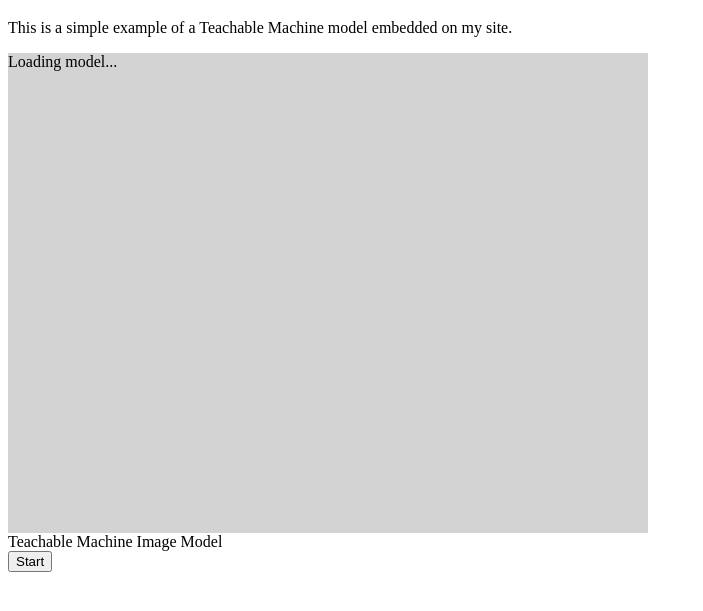
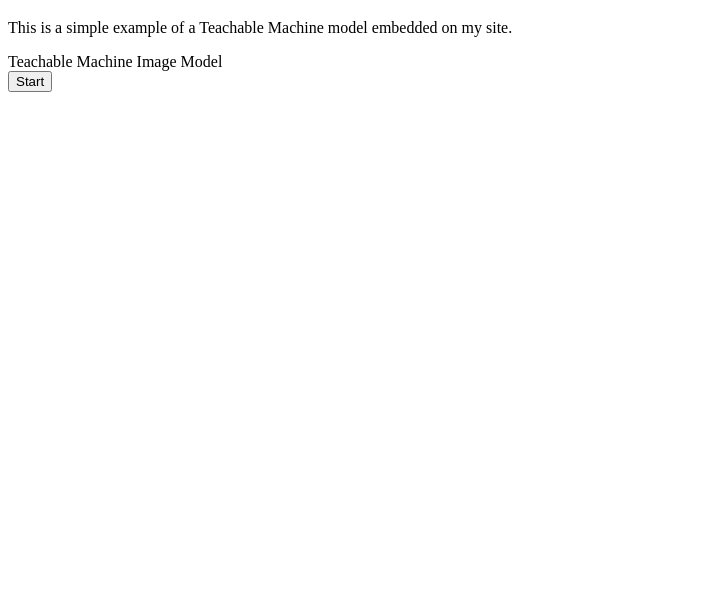
Before and after one commit to ILovePython-47/sorting, a plain HTML site: page index.html in a window 1280 px wide. Shown: the part 61-672 px from the top of the page, without its empty margins (0-703 px from the left). Drawn offline with Linux system fonts and the light colour scheme.

Commit message:
Update index.html

```diff
--- a/index.html
+++ b/index.html
@@ -8,11 +8,6 @@
 <body>
     <h1>Welcome to My Teachable Machine Model</h1>
     <p>This is a simple example of a Teachable Machine model embedded on my site.</p>
-
-    <!-- Container for the model -->
-    <div id="container" style="width: 640px; height: 480px; background-color: lightgray;">
-        <p id="status">Loading model...</p>
-    </div>
 
 <div>Teachable Machine Image Model</div>
 <button type="button" onclick="init()">Start</button>
```
